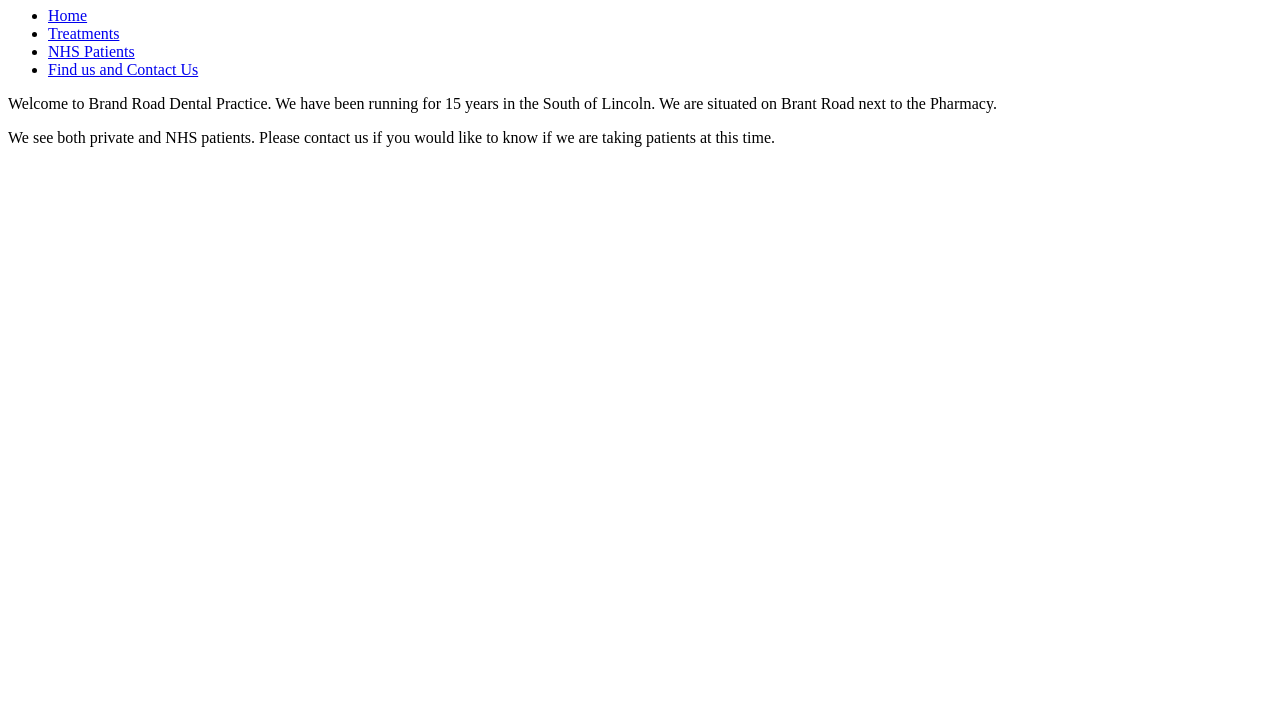
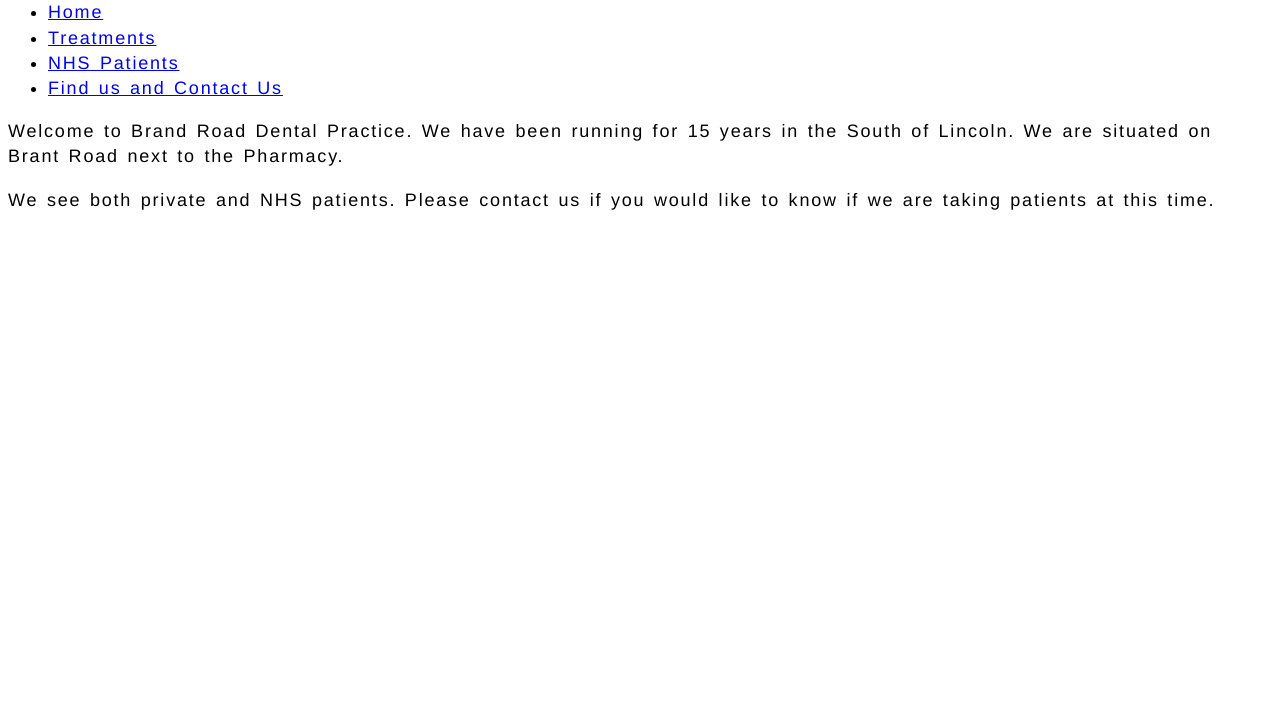
Before and after one commit to fionadodge/Dentist, a website: page index.html in a window 1280 px wide. Shown: the part 73-800 px from the top of the page. Drawn offline with Linux system fonts and the light colour scheme.

```diff
--- a/index.html
+++ b/index.html
@@ -8,6 +8,8 @@
 <!--Add meta tag viewport-->
     <meta name="viewport" content="width=device-width, initial-scale=1.0">
 
+<!-- Link to font awesome -->
+    <script src="https://kit.fontawesome.com/92485720a1.js" crossorigin="anonymous"></script>
 <!-- Find how to insert image pathways here-->
 
     <meta charset="utf-8"/>
--- a/sass/base/_typography.scss
+++ b/sass/base/_typography.scss
@@ -1,7 +1,7 @@
 body {
-    font-fanily: Helvetica;
+    font-family: Helvetica;
     font-size: 18px;
     letter-spacing:0.1em;
     word-spacing: 0.1em;
-    line-height:1.4em:
+    line-height:1.4em;
   }
--- a/sass/main.scss
+++ b/sass/main.scss
@@ -0,0 +1,11 @@
+@import "./base/typography";
+
+@import "./components/buttons";
+
+@import "./layout/footer";
+
+@import "./pages/homepage";
+
+@import "./utils/variables";
+@import "./utils/functions";
+@import "./utils/mixins";
```
Also changed, not shown: package.json (+4 -5 lines), css/style.css, sass/base/_base.scss (added), sass/layout/_container.scss (added), sass/layout/_form.scss (added), sass/layout/_header.scss (added), sass/layout/_nav.scss (added), sass/main.css, sass/pages/_about.scss (added), sass/pages/_extensions.scss (added), 4 other files.
